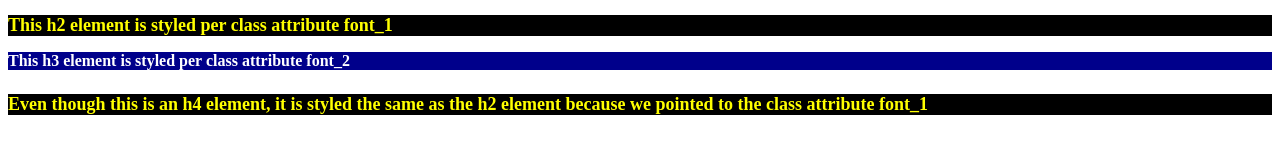
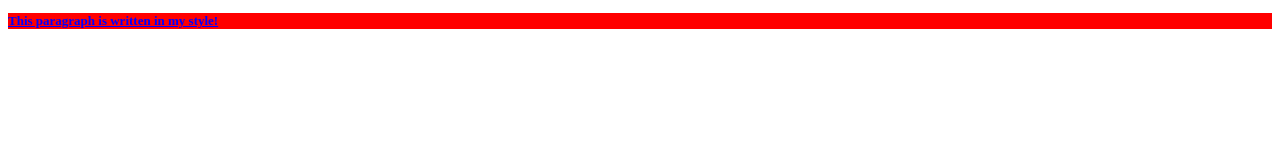
Before and after one commit to CMRandall669/HTML-and-CSS-Projects, a plain HTML site: page Basic_HTML_and_CSS/Basic_HTML_4.html in a window 1280 px wide. Drawn offline with Linux system fonts and the light colour scheme.

Commit message:
Update Basic_HTML_4.html
created new class and changed it all

```diff
--- a/Basic_HTML_and_CSS/Basic_HTML_4.html
+++ b/Basic_HTML_and_CSS/Basic_HTML_4.html
@@ -2,20 +2,14 @@
 <html>
 	<body>
 	<style>
-	.font_1 {
-		background-color: black;
-		color: yellow;
-		font-size: large;
-	}
-	.font_2 {
-		background-color: darkblue;
-		color: white;
-		font-size: medium;
-	}
+	.My_Style {
+	background-color: red;
+	color: blue;
+	text-decoration: underline;
+	font-weight: bold;
+	font-size: small;
 	</style>
-	<h2 class="font_1">This h2 element is styled per class attribute font_1</h2>
-	<h3 class="font_2">This h3 element is styled per class attribute font_2</h3>
-	<h4 class="font_1">Even though this is an h4 element, it is styled the same
-	as the h2 element because we pointed to the class attribute font_1</h4>
+	<p  class="My_Style">This paragraph is written in my style!</p>
+
 	</body>
 </html>
```
